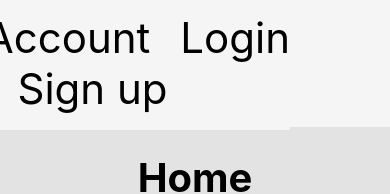
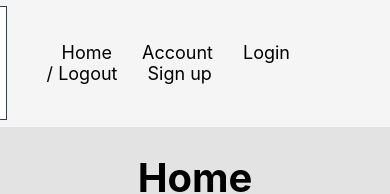
Before and after one commit to qosole/furever-yours, a React (Create React App) app in the folder client/: page / in a window 390 px wide. Shown: the top 194 px of the page. Built offline with nearby package versions, Linux system fonts and the light colour scheme; no server answers.

Commit message:
Added breaking points with nav bar font-size changes

```diff
--- a/client/src/Style.css
+++ b/client/src/Style.css
@@ -155,3 +155,27 @@ input {
   margin-left: 5%;
   margin-right: 5%;
 }
+
+@media screen and (max-width: 1200px) {
+  ul li {
+    font-size: 32px;
+  }
+}
+
+@media screen and (max-width: 992px) {
+  ul li {
+    font-size: 20px;
+  }
+}
+
+@media screen and (max-width: 768px) {
+  ul li {
+    font-size: 18px;
+  }
+}
+
+@media screen and (max-width: 600px) {
+  ul li {
+    font-size: 18px;
+  }
+}
```
